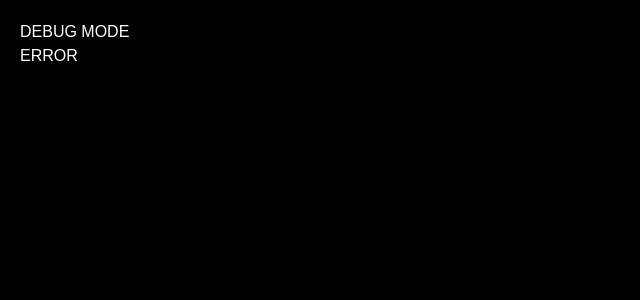
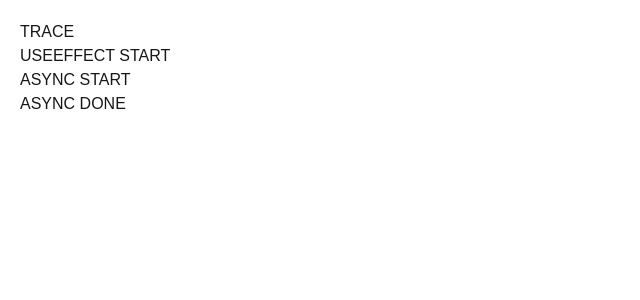
Before and after one commit to AmaniElTrabulsi/ward_cosmetics, a Next.js app: page / in a window 1280 px wide. Shown: the top 300 px of the page, without its empty margins (0-640 px from the left). Built offline with nearby package versions, Linux system fonts and the light colour scheme; no server answers.

Commit message:
testing page

```diff
--- a/app/page.tsx
+++ b/app/page.tsx
@@ -3,38 +3,28 @@
 import { useEffect, useState } from "react";
 
 export default function Home() {
-  const [status, setStatus] = useState("START");
+  const [log, setLog] = useState<string[]>([]);
 
   useEffect(() => {
-    async function test() {
-      try {
-        setStatus("STEP 1: JS OK");
+    setLog((l) => [...l, "USEEFFECT START"]);
 
-        const res = await fetch("https://httpbin.org/get");
-        setStatus("STEP 2: FETCH OK");
+    const run = async () => {
+      setLog((l) => [...l, "ASYNC START"]);
 
-        const json = await res.json();
-        console.log(json);
+      await new Promise((r) => setTimeout(r, 1000));
 
-        setStatus("STEP 3: SUPABASE TEST START");
+      setLog((l) => [...l, "ASYNC DONE"]);
+    };
 
-        const mod = await import("@/lib/supabase");
-        console.log(mod.supabase);
-
-        setStatus("STEP 4: SUPABASE IMPORT OK");
-      } catch (e) {
-        console.log(e);
-        setStatus("ERROR");
-      }
-    }
-
-    test();
+    run();
   }, []);
 
   return (
-    <div style={{ padding: 20, color: "white", background: "#000", minHeight: "100vh" }}>
-      <h1>DEBUG MODE</h1>
-      <p>{status}</p>
+    <div style={{ padding: 20 }}>
+      <h1>TRACE</h1>
+      {log.map((l, i) => (
+        <p key={i}>{l}</p>
+      ))}
     </div>
   );
 }
```
